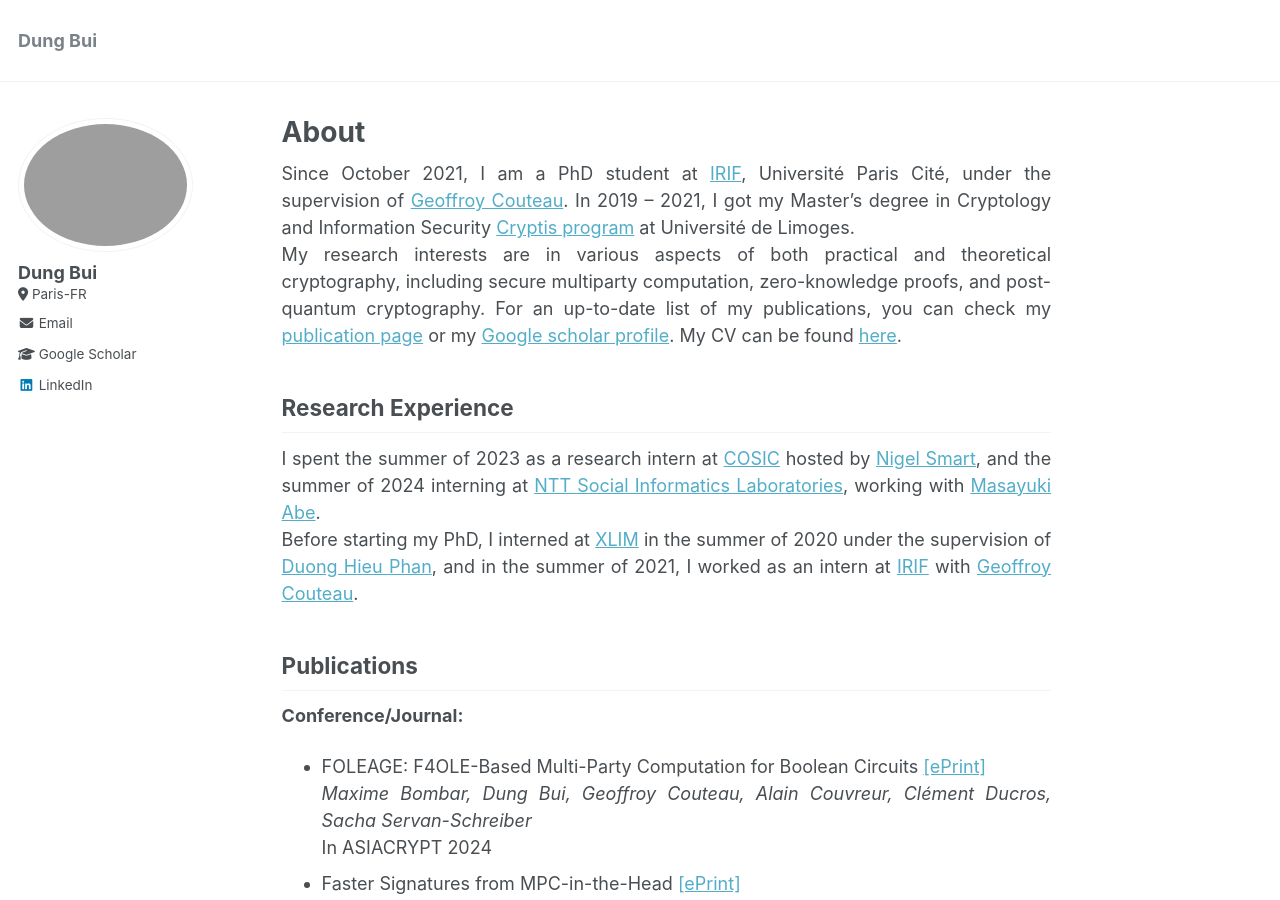
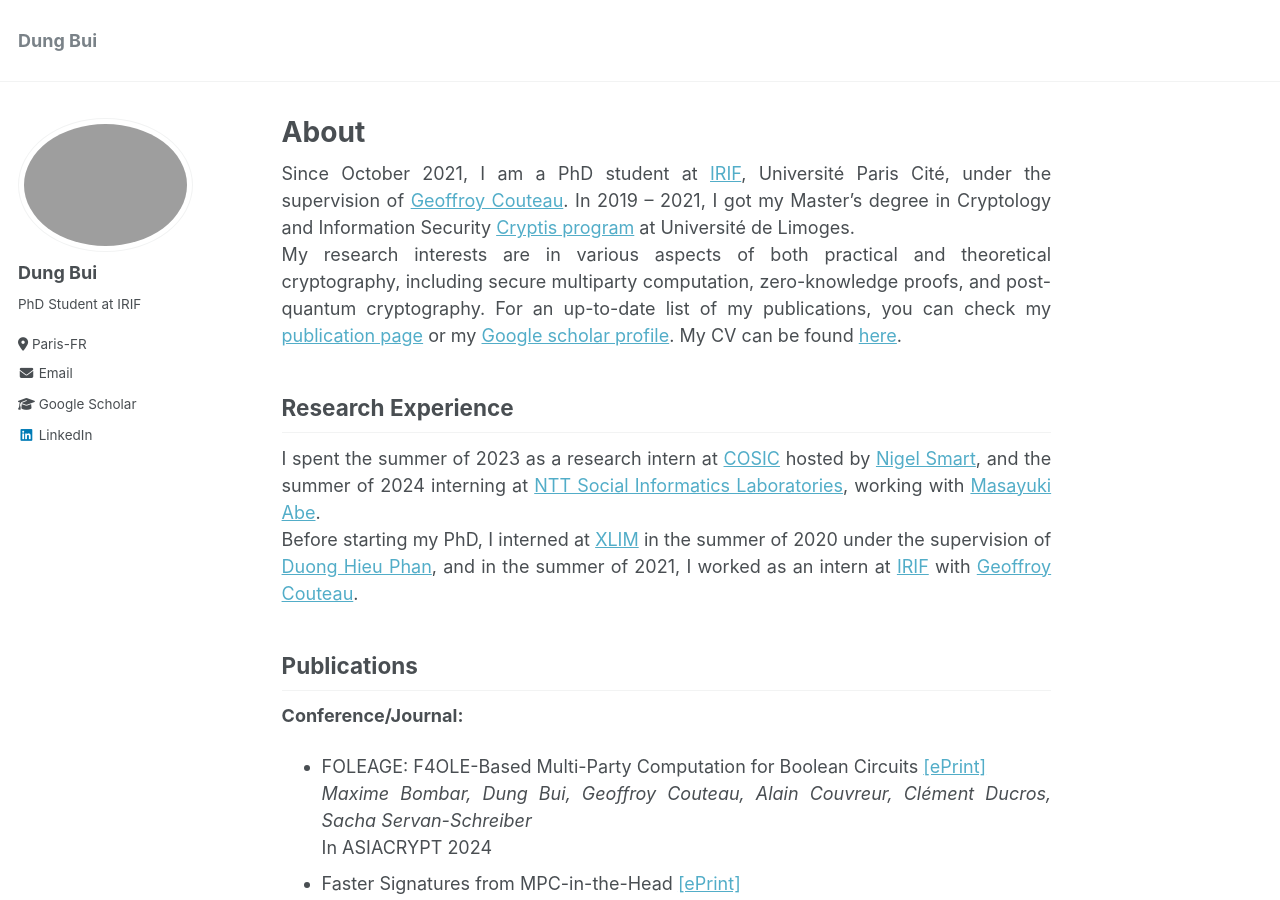
Before and after one commit to dungbui15/dungbui15.github.io, a Jekyll site: the page built from _pages/about.md, in a window 1280 px wide and 900 px high. Built offline with Jekyll 4.4.1, drawn with Linux system fonts in a browser that asks for light colours.

Commit message:
Update _config.yml

```diff
--- a/_config.yml
+++ b/_config.yml
@@ -26,7 +26,7 @@ author:
   avatar           : "profile.png"
   name             : "Dung Bui"
   avatar           : "profile.png"
-  bio              : #
+  bio              : "PhD Student at IRIF"
   location         : "Paris-FR"
   employer         :
   pubmed           : #"https://www.ncbi.nlm.nih.gov/pubmed/?term=john+snow"
```
